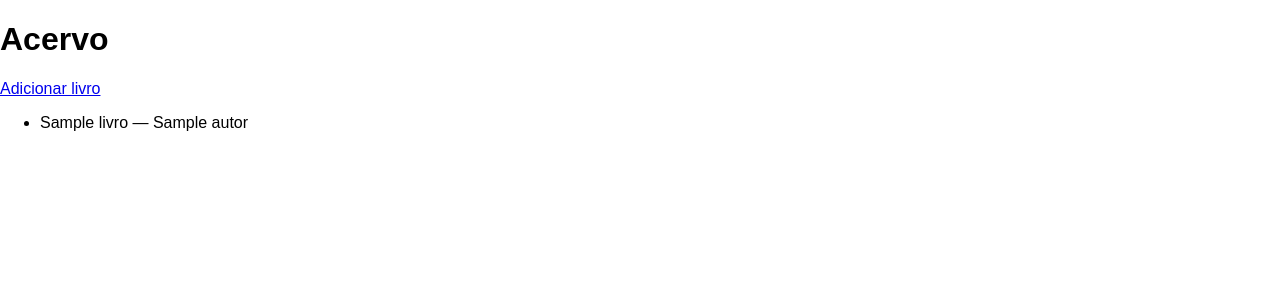
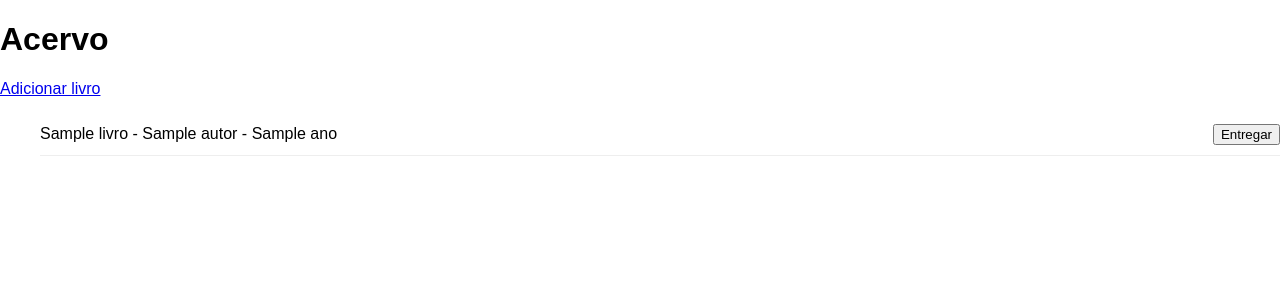
Before and after one commit to AndersonCRodrigues/p1_fullstack_django, a Django app: template templates/acervo/lista.html in a window 1280 px wide. Shown: the top 300 px of the page. Run offline with Django 3.2, Linux system fonts and the light colour scheme; the template is opened without the code that fills it: most values are stand-ins (such as "Sample title", 1, 10 or a date in 2020).

Commit message:
feat: botoes de toggle e ano do livro

```diff
--- a/templates/acervo/lista.html
+++ b/templates/acervo/lista.html
@@ -9,9 +9,18 @@
 
     <ul>
         {% for livro in livros %}
-            <li>{{ livro.titulo }} — {{ livro.autor }}</li>
+            <li class="livro-item">
+                <span>{{ livro.titulo }} - {{ livro.autor }} - {{ livro.ano }}</span>
+                <form method="post" action="{% url 'toggle_disponivel' livro.pk %}" class="livro-form">
+                    {% csrf_token %}
+                    <button type="submit" class="toggle">
+                        {% if livro.disponivel %}Reservar{% else %}Entregar{% endif %}
+                    </button>
+                </form>
+            </li>
         {% empty %}
             <li>Nenhum livro cadastrado.</li>
         {% endfor %}
     </ul>
+
 {% endblock %}
```
